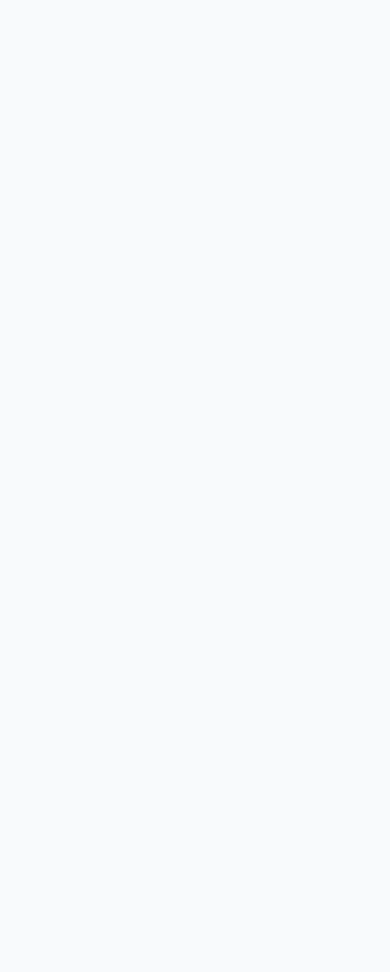
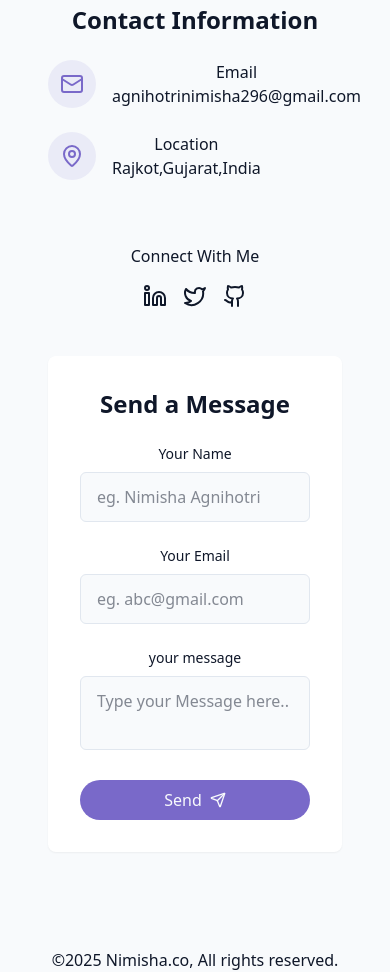
Before and after one commit to nimishaagnihotri01/Portfolio, a React (Vite) app in the folder portfolio/: page / in a window 390 px wide. Shown: the part 7240-8212 px from the top of the page. Before the commit the page ends 6928 px from the top, so only its background shows below. Built offline with nearby package versions, Linux system fonts and the light colour scheme.

Commit message:
done with contact and footer

```diff
--- /dev/null
+++ b/portfolio/src/components/ContactSection.jsx
@@ -0,0 +1,94 @@
+import { Github, Linkedin, Mail, MapPin, Send, Twitter } from "lucide-react";
+import {cn} from '@/lib/utils';
+
+
+export const ContactSection=()=>{
+    return <section id="contact" className="py-24 px-4 relative bg-secondary/30">
+        <div className="container mx-auto max-w-5xl">
+        <h2 className="text-3xl md:text-4xl font-bold mb-4 text-center">Get In <span className="text-primary">Touch</span></h2>
+        <p className="text-center text-muted-foreground mb-12 max-w-2xl mx-auto">
+            Lorem ipsum dolor sit amet consectetur adipisicing elit. Consectetur expedita enim corporis ullam voluptates, iste optio fugit velit modi veniam.
+        </p>
+
+        <div className="grid grid-cols-1 md:grid-cols-2 gap-12">
+            <div className="space-y-8">
+                <h3 className="text-2xl font-semibold mb-6">Contact Information</h3>
+                <div className="space-y-6 justify-center">
+                    <div className="flex items-start space-x-4">
+                        <div className="p-3 rounded-full bg-primary/10">
+                            <Mail className="h-6 w-6 text-primary"/>{" "}
+                        </div>
+                        <div>
+                            <h4 className="font-medium">Email</h4>
+                            <a href="mailto:agnihotrinimisha296@gmail.com" className="text-muted-foreground hover:text-primary transition-colors">
+                                agnihotrinimisha296@gmail.com
+                            </a>
+                        </div>
+                    </div>
+                    <div className="flex items-start space-x-4">
+                        <div className="p-3 rounded-full bg-primary/10">
+                            <MapPin className="h-6 w-6 text-primary"/>{" "}
+                        </div>
+                        <div>
+                            <h4 className="font-medium">Location</h4>
+                            <a className="text-muted-foreground hover:text-primary transition-colors">
+                                Rajkot,Gujarat,India
+                            </a>
+                        </div>
+                    </div>
+                </div>
+                <div className="pt-8">
+                    <h4 className="font-medium mb-4">Connect With Me</h4>
+                    <div className="flex space-x-4 justify-center">
+                        <a href="https://www.linkedin.com/in/nimisha-agnihotri-7b5687293/" target="_blank">
+                            <Linkedin/>
+                        </a>
+                        <a href="https://x.com/Nimisha_upamany?t=n5xEM5CKQB2ip7lp8YBsoQ&s=09" target="_blank">
+                            <Twitter/>
+                        </a>
+                        <a href="https://github.com/nimishaagnihotri01" target="_blank">
+                            <Github/>
+                        </a>
+                    </div>
+                </div>
+            </div>
+
+            <div className="bg-card p-8 rounded-lg shadow-xs">
+                <h3 className="text-2xl font-semibold mb-6">Send a Message</h3>
+                <form className="space-y-6">
+                    <div>
+                        <label htmlFor="name" className="block text-sm font-medium mb-2 ">Your Name</label>
+                        <input
+                            type="text"
+                            id="name"
+                            name="name"
+                            required
+                            className="w-full px-4 py-3 rounded-md border border-input bg-background focus:outline-hidden focus:ring-2 focus:ring-primary" placeholder="eg. Nimisha Agnihotri"
+                        />
+                    </div>
+                    <div>
+                        <label htmlFor="email" className="block text-sm font-medium mb-2 ">Your Email</label>
+                        <input
+                            type="email"
+                            id="email"
+                            name="email"
+                            required
+                            className="w-full px-4 py-3 rounded-md border border-input bg-background focus:outline-hidden focus:ring-2 focus:ring-primary" placeholder="eg. abc@gmail.com"
+                        />
+                    </div>
+                    <div>
+                        <label htmlFor="message" className="block text-sm font-medium mb-2 ">your message</label>
+                        <textarea
+                            id="message"
+                            name="message"
+                            required
+                            className="w-full px-4 py-3 rounded-md border border-input bg-background focus:outline-hidden focus:ring-2 focus:ring-primary resize-none" placeholder="Type your Message here.."
+                        />
+                    </div>
+                    <button type="submit" className={cn("cosmic-button w-full flex items-center justify-center gap-2",)}>Send<Send size={16}/></button>
+                </form>
+            </div>
+        </div>
+        </div>
+    </section>
+}
--- /dev/null
+++ b/portfolio/src/components/Footer.jsx
@@ -0,0 +1,8 @@
+
+
+export const Footer=()=>{
+    return <footer>
+        {" "}
+        <p>&copy;{new Date().getFullYear()} Nimisha.co, All rights reserved.{" "} </p>
+    </footer>
+}
--- a/portfolio/src/pages/Home.jsx
+++ b/portfolio/src/pages/Home.jsx
@@ -5,6 +5,8 @@
 import { AboutSection } from "../components/AboutSection";
 import { SkillsSection } from "../components/SkillsSection";
 import { ProjectsSection } from "../components/ProjectsSection";
+import { ContactSection } from "../components/ContactSection";
+import { Footer } from "../components/Footer";
 export const Home=()=>{
 
     return <div className="min-h-screen bg-background text-foreground overflow-x-hidden">
@@ -16,6 +18,8 @@
             <AboutSection/>
             <SkillsSection/>
             <ProjectsSection/>
+            <ContactSection/>
         </main>
+        <Footer/>
     </div>;
 }
```
